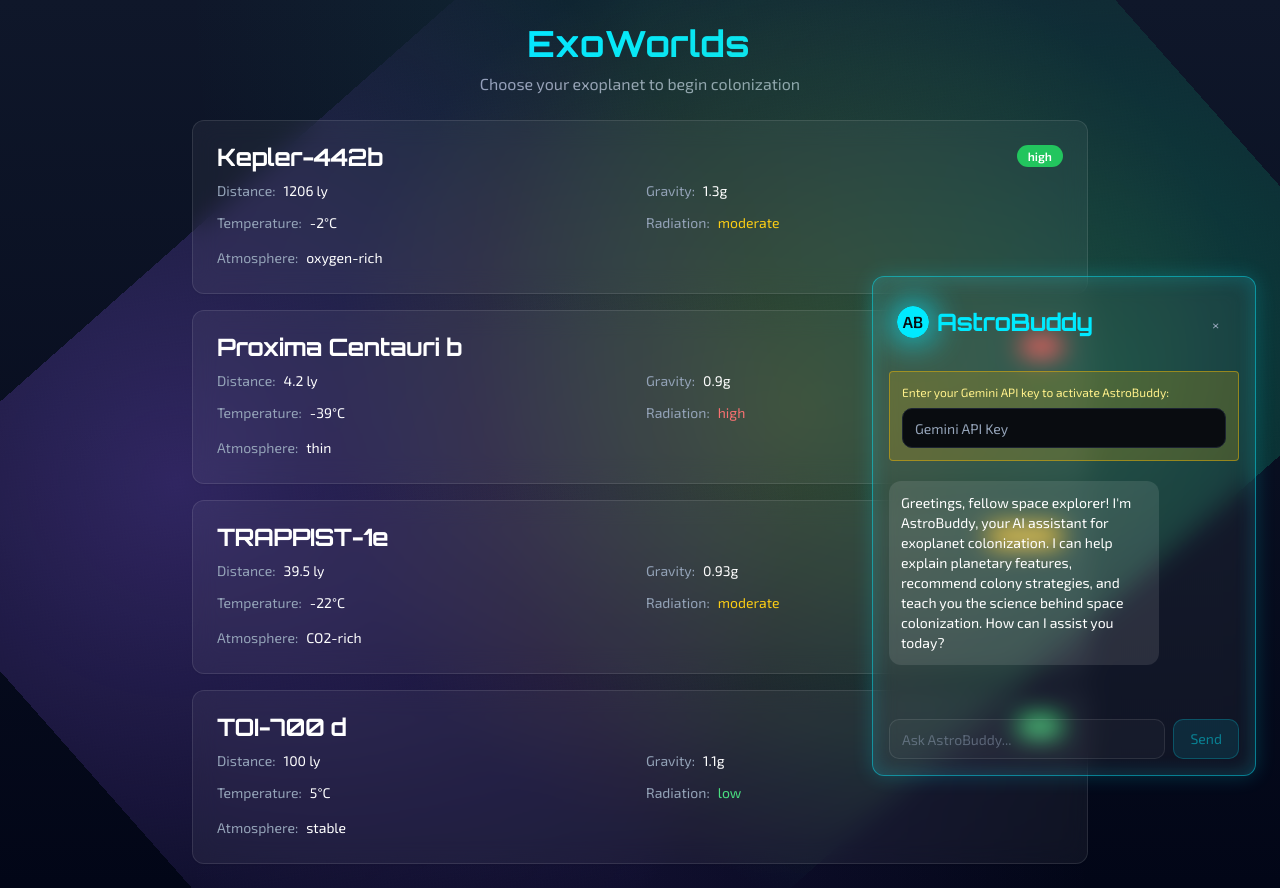
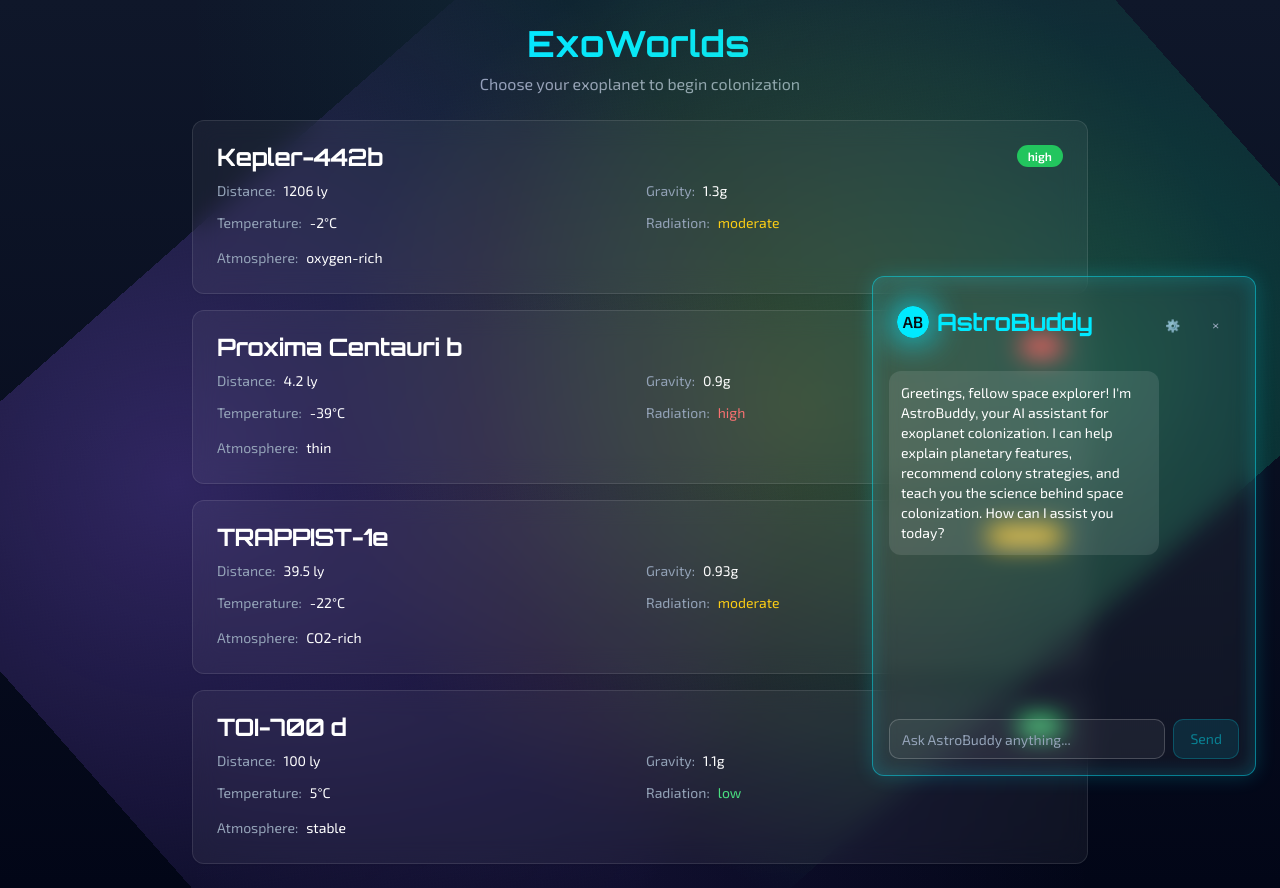
Before and after one commit to HarshYadav40/exo-colony-genesis, a React (Vite) app: page / in a window 1280 px wide. Both pictures are taken after a click on the button "AB". Built offline with nearby package versions, Linux system fonts and the light colour scheme.

Commit message:
feat: Add search bar to AstroBuddy
Adds a search bar to AstroBuddy, allowing users to ask further questions.

```diff
--- a/src/components/AstroBuddy.tsx
+++ b/src/components/AstroBuddy.tsx
@@ -35,7 +35,8 @@ export const AstroBuddy: React.FC<AstroBuddyProps> = ({
   ]);
   const [input, setInput] = useState('');
   const [isLoading, setIsLoading] = useState(false);
-  const [apiKey, setApiKey] = useState('');
+  const [apiKey, setApiKey] = useState('AIzaSyAYmEj1tHJMiRm7lMsQbJ83Tf3IfkkY0Fg');
+  const [showApiInput, setShowApiInput] = useState(false);
   const scrollAreaRef = useRef<HTMLDivElement>(null);
 
   useEffect(() => {
@@ -49,6 +50,7 @@ export const AstroBuddy: React.FC<AstroBuddyProps> = ({
 
     if (!apiKey.trim()) {
       toast.error('Please enter your Gemini API key first');
+      setShowApiInput(true);
       return;
     }
 
@@ -160,6 +162,15 @@ export const AstroBuddy: React.FC<AstroBuddyProps> = ({
           </Avatar>
           <CardTitle className="text-primary font-orbitron">AstroBuddy</CardTitle>
         </div>
+        <div className="flex items-center space-x-2">
+          <Button
+            onClick={() => setShowApiInput(!showApiInput)}
+            variant="ghost"
+            size="sm"
+            className="text-muted-foreground hover:text-white text-xs"
+          >
+            ⚙️
+          </Button>
           <Button
             onClick={onToggle}
             variant="ghost"
@@ -168,13 +179,14 @@ export const AstroBuddy: React.FC<AstroBuddyProps> = ({
           >
             ×
           </Button>
+        </div>
       </CardHeader>
 
       <CardContent className="flex-1 flex flex-col space-y-3 p-4">
-        {!apiKey && (
-          <div className="bg-yellow-500/20 border border-yellow-500/50 rounded p-3 mb-2">
-            <p className="text-xs text-yellow-200 mb-2">
-              Enter your Gemini API key to activate AstroBuddy:
+        {showApiInput && (
+          <div className="bg-blue-500/20 border border-blue-500/50 rounded p-3 mb-2">
+            <p className="text-xs text-blue-200 mb-2">
+              Gemini API Key (pre-filled with default):
             </p>
             <Input
               type="password"
@@ -183,6 +195,13 @@ export const AstroBuddy: React.FC<AstroBuddyProps> = ({
               onChange={(e) => setApiKey(e.target.value)}
               className="text-xs"
             />
+            <Button
+              onClick={() => setShowApiInput(false)}
+              size="sm"
+              className="mt-2 text-xs"
+            >
+              Save
+            </Button>
           </div>
         )}
 
@@ -228,13 +247,13 @@ export const AstroBuddy: React.FC<AstroBuddyProps> = ({
             value={input}
             onChange={(e) => setInput(e.target.value)}
             onKeyPress={handleKeyPress}
-            placeholder="Ask AstroBuddy..."
-            disabled={isLoading || !apiKey}
+            placeholder="Ask AstroBuddy anything..."
+            disabled={isLoading}
             className="flex-1 bg-white/5 border-white/20 text-white placeholder:text-muted-foreground"
           />
           <Button
             onClick={sendMessage}
-            disabled={isLoading || !input.trim() || !apiKey}
+            disabled={isLoading || !input.trim()}
             className="bg-primary/20 hover:bg-primary/30 text-primary border border-primary/50"
           >
             Send
```
Lines whose indentation alone changed are shown as unchanged.
